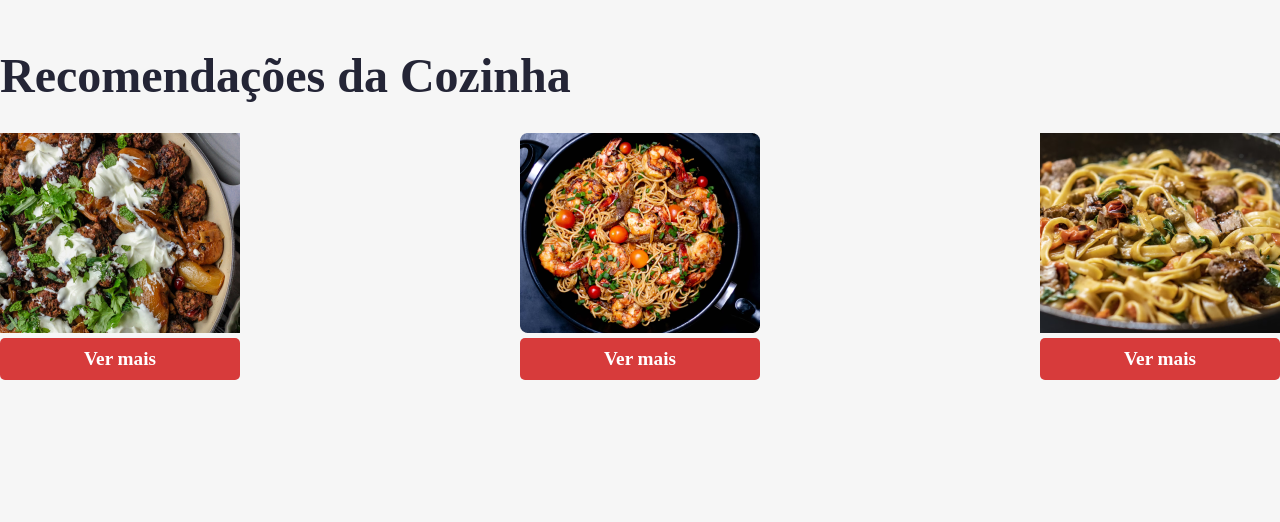
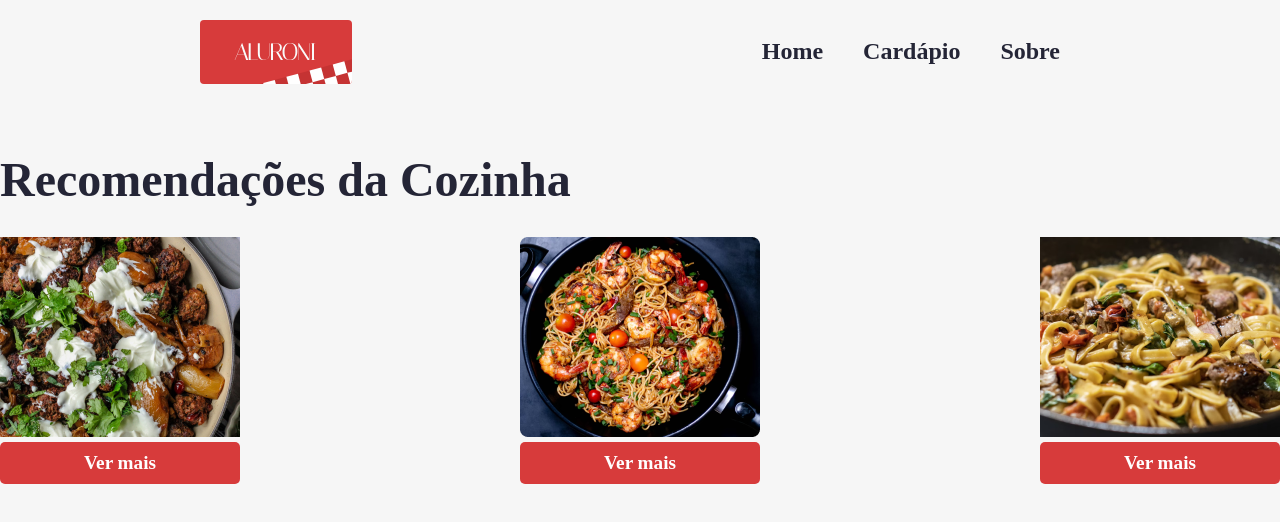
Before and after one commit to maria-baeta/ts-aluroni-router, a React (Create React App) app: page / in a window 1280 px wide. Shown: the top 522 px of the page. Built offline with nearby package versions, Linux system fonts and the light colour scheme; a web font is replaced by a local one.

Commit message:
refactor: :recycle: Refatorando Menu e incluindo rotas

```diff
--- /dev/null
+++ b/src/components/Navbar/Navbar.module.scss
@@ -0,0 +1,39 @@
+@import "styles/_variables.scss";
+@import "styles/_breakpoints.scss";
+
+.menus {
+  display: flex;
+  justify-content: space-between;
+  padding: 20px $padding-horizontal;
+  @media (max-width: $desktop_xsm) {
+    padding: 20px $padding-horizontal-mobile;
+  }
+  @media (min-width: $desktop_xsm) and (max-width: $desktop_sm) {
+    padding: 20px $padding-horizontal-sm;
+  }
+  @media (min-width: $desktop_sm) and (max-width: $desktop_md) {
+    padding: 20px $padding-horizontal-md;
+  }
+}
+
+.menu {
+  &__list {
+    align-items: center;
+    display: flex;
+  }
+  &__link {
+    list-style-type: none;
+    padding: 0 20px;
+    a {
+      color: $dark;
+      cursor: pointer;
+      font-size: 24px;
+      font-weight: 600;
+      text-decoration: none;
+      transition: 0.2s ease;
+      &:hover {
+        color: $dark-grey;
+      }
+    }
+  }
+}
--- /dev/null
+++ b/src/components/Navbar/index.tsx
@@ -0,0 +1,21 @@
+import { ReactComponent as Logo } from "assets/logo.svg";
+import styles from "./Navbar.module.scss";
+import { Link } from "react-router-dom";
+
+
+
+export const Navbar = () => {
+  const routes = [{ label: "Home", to: "/" }, { label: "Cardápio", to: "/cardapio" }, { label: "Sobre", to: "/sobre" }];
+  return (
+    <nav className={styles.menus}>
+      <Logo />
+      <ul className={styles.menu__list} >
+        {routes.map(({ label, to }, index) => (
+          <li key={index} className={styles.menu__link}>
+            <Link to={to}>{label}</Link>
+          </li>
+        ))}
+      </ul>
+    </nav>
+  );
+};
--- /dev/null
+++ b/src/components/index.ts
@@ -0,0 +1 @@
+export { Navbar } from "./Navbar";
--- a/src/pages/Menu/Components/Items/Item/index.tsx
+++ b/src/pages/Menu/Components/Items/Item/index.tsx
@@ -15,10 +15,9 @@ interface INTERFACEITEM {
       label: string;
     };
   };
-  themeDark: boolean;
 }
 
-export const Item = ({ item, themeDark }: INTERFACEITEM) => {
+export const Item = ({ item }: INTERFACEITEM) => {
   const { title, description, category, size, serving, price, photo } = item;
 
   return (
@@ -27,10 +26,7 @@ export const Item = ({ item, themeDark }: INTERFACEITEM) => {
         <img src={photo} alt={title} />
       </div>
       <div
-        className={classNames({
-          [styles.item__description_ligth]: true,
-          [styles.item__description_dark]: themeDark,
-        })}
+        className={styles.item__description_ligth}
       >
         <div className={styles.item__title}>
           <h2>{title}</h2>
@@ -43,25 +39,18 @@ export const Item = ({ item, themeDark }: INTERFACEITEM) => {
             [styles.item__type]: true,
             [styles[`item__type__${category.label.toLocaleLowerCase()}Ligth`]]:
               true,
-            [styles[`item__type__${category.label.toLocaleLowerCase()}Dark`]]:
-              themeDark,
+
           })}
         >
           {category.label}
         </div>
         <div
-          className={classNames({
-            [styles.item__portion_ligth]: true,
-            [styles.item__portion_dark]: themeDark,
-          })}
+          className={styles.item__portion_ligth}
         >
           {size}g
         </div>
         <div
-          className={classNames({
-            [styles.item__qtdpeople_ligth]: true,
-            [styles.item__qtdpeople_dark]: themeDark,
-          })}
+          className={styles.item__qtdpeople_ligth}
         >
           Serve {serving} pessoa{serving === 1 ? "" : "s"}
         </div>
--- a/src/pages/Menu/Components/Items/index.tsx
+++ b/src/pages/Menu/Components/Items/index.tsx
@@ -12,11 +12,9 @@ interface INTERFACEITEMS {
   search: string;
   filter: number | null;
   order: string;
-  themeDark: boolean;
 }
 
 export const Items: FC<INTERFACEITEMS> = ({
-  themeDark,
   search,
   filter,
   order,
@@ -35,7 +33,7 @@ export const Items: FC<INTERFACEITEMS> = ({
   return (
     <div className={styles.items}>
       {list.map((item) => (
-        <Item themeDark={themeDark} key={item.id} item={item} />
+        <Item key={item.id} item={item} />
       ))}
     </div>
   );
--- a/src/pages/Menu/Components/index.ts
+++ b/src/pages/Menu/Components/index.ts
@@ -2,4 +2,3 @@ export { Search } from "./Search";
 export { Filters } from "./Filters";
 export { Order } from "./Order";
 export { Items } from "./Items";
-export { Theme } from "./Theme";
--- a/src/pages/Menu/Menu.module.scss
+++ b/src/pages/Menu/Menu.module.scss
@@ -4,21 +4,6 @@
 .dark {
   background-color: $dark;
 }
-.menus {
-  display: flex;
-  justify-content: space-between;
-  padding: 20px $padding-horizontal;
-  @media (max-width: $desktop_xsm) {
-    padding: 20px $padding-horizontal-mobile;
-  }
-  @media (min-width: $desktop_xsm) and (max-width: $desktop_sm) {
-    padding: 20px $padding-horizontal-sm;
-  }
-  @media (min-width: $desktop_sm) and (max-width: $desktop_md) {
-    padding: 20px $padding-horizontal-md;
-  }
-}
-
 .header {
   align-items: center;
   background-image: url("/assets/menu/header.png");
--- a/src/pages/Menu/index.tsx
+++ b/src/pages/Menu/index.tsx
@@ -1,34 +1,21 @@
 import styles from "./Menu.module.scss";
-import { ReactComponent as Logo } from "assets/logo.svg";
 import { useState } from "react";
-import { Search, Filters, Order, Items, Theme } from "./Components";
-import classNames from "classnames";
+import { Search, Filters, Order, Items } from "./Components";
 
 export const Menu = () => {
   const [search, setSearch] = useState("");
   const [filter, setFilter] = useState<number | null>(null);
   const [order, setOrder] = useState("");
-  const [themeDark, setThemeDark] = useState(false);
-
-  const handleTheme = () => {
-    setThemeDark(!themeDark);
-  };
 
   return (
-    <main className={classNames({ [styles.dark]: themeDark })}>
-      <nav className={styles.menus}>
-        <Logo />
-        <Theme setTheme={handleTheme} themeDark={themeDark} />
-      </nav>
+    <main>
+
       <header className={styles.header}>
         <div className={styles.header__text}>A casa do código e da Massa</div>
       </header>
       <section className={styles.menu}>
         <h3
-          className={classNames({
-            [styles.menu__title_ligth]: true,
-            [styles.menu__title_dark]: themeDark,
-          })}
+          className={styles.menu__title_ligth}
         >
           Cardápio
         </h3>
@@ -38,7 +25,6 @@ export const Menu = () => {
           <Order order={order} setOrder={setOrder} />
         </div>
         <Items
-          themeDark={themeDark}
           search={search}
           filter={filter}
           order={order}
--- a/src/routes.js
+++ b/src/routes.js
@@ -1,9 +1,11 @@
+import { Navbar } from "components";
 import { Home, Menu } from "pages";
 import { BrowserRouter as Router, Routes, Route } from "react-router-dom";
 
 const AppRoute = () => {
   return (
     <Router>
+      <Navbar />
       <Routes>
         <Route path="/" element={<Home />} />
         <Route path="/cardapio" element={<Menu />} />
```
Also changed, not shown: src/components/Theme/index.tsx (renamed from src/pages/Menu/Components/Theme/index.tsx).
